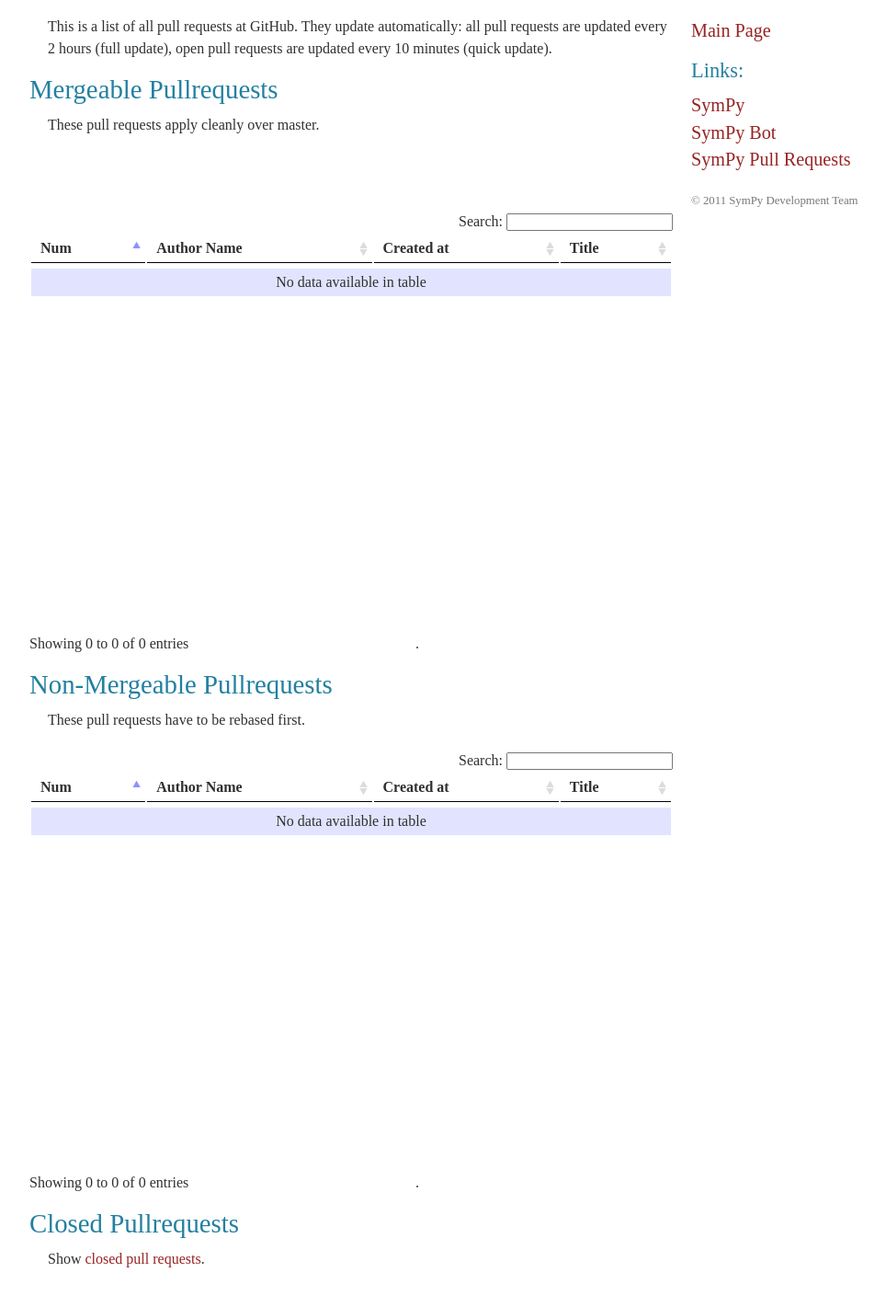
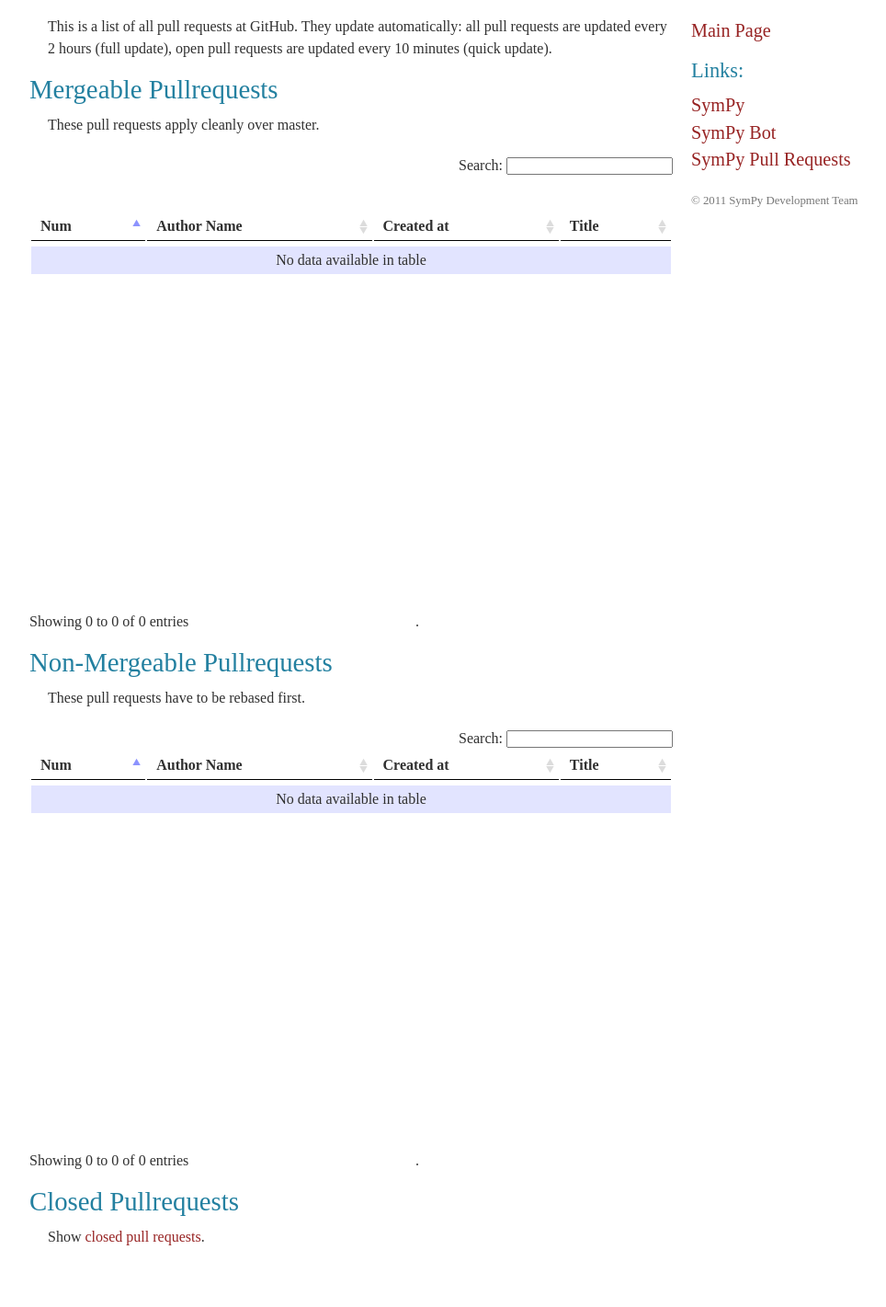
Before and after one commit to sympy/sympy-bot-old, a Django app: template web/templates/index.html in a window 1280 px wide. Shown: the part 96-1517 px from the top of the page at 92% size, without its empty margins (148-1112 px from the left). After the commit the page ends 1450 px from the top, so only its background shows below. Run offline with Django 3.2, Linux system fonts and the light colour scheme; the template is opened without the code that fills it, so the values that code supplies are empty.

Commit message:
Fix styling

```diff
--- a/web/static/external/datatables/css/demo_table.css
+++ b/web/static/external/datatables/css/demo_table.css
@@ -33,7 +33,8 @@
 .dataTables_wrapper {
 	position: relative;
 	min-height: 302px;
-	clear: both;
+    /* This seems to put too much space on top of the table: */
+	/*clear: both;*/
 	_height: 302px;
 	zoom: 1; /* Feeling sorry for IE */
 }
```
